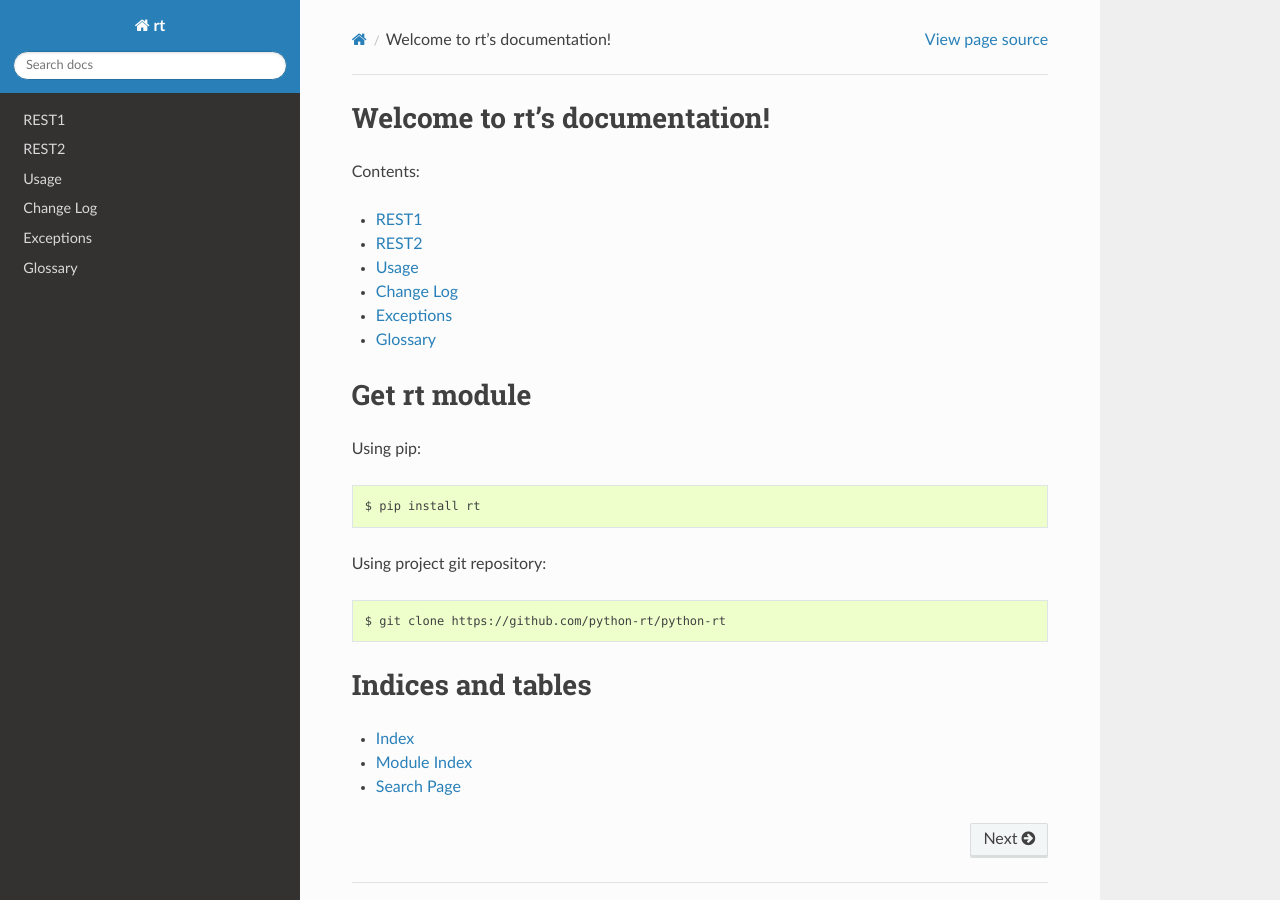
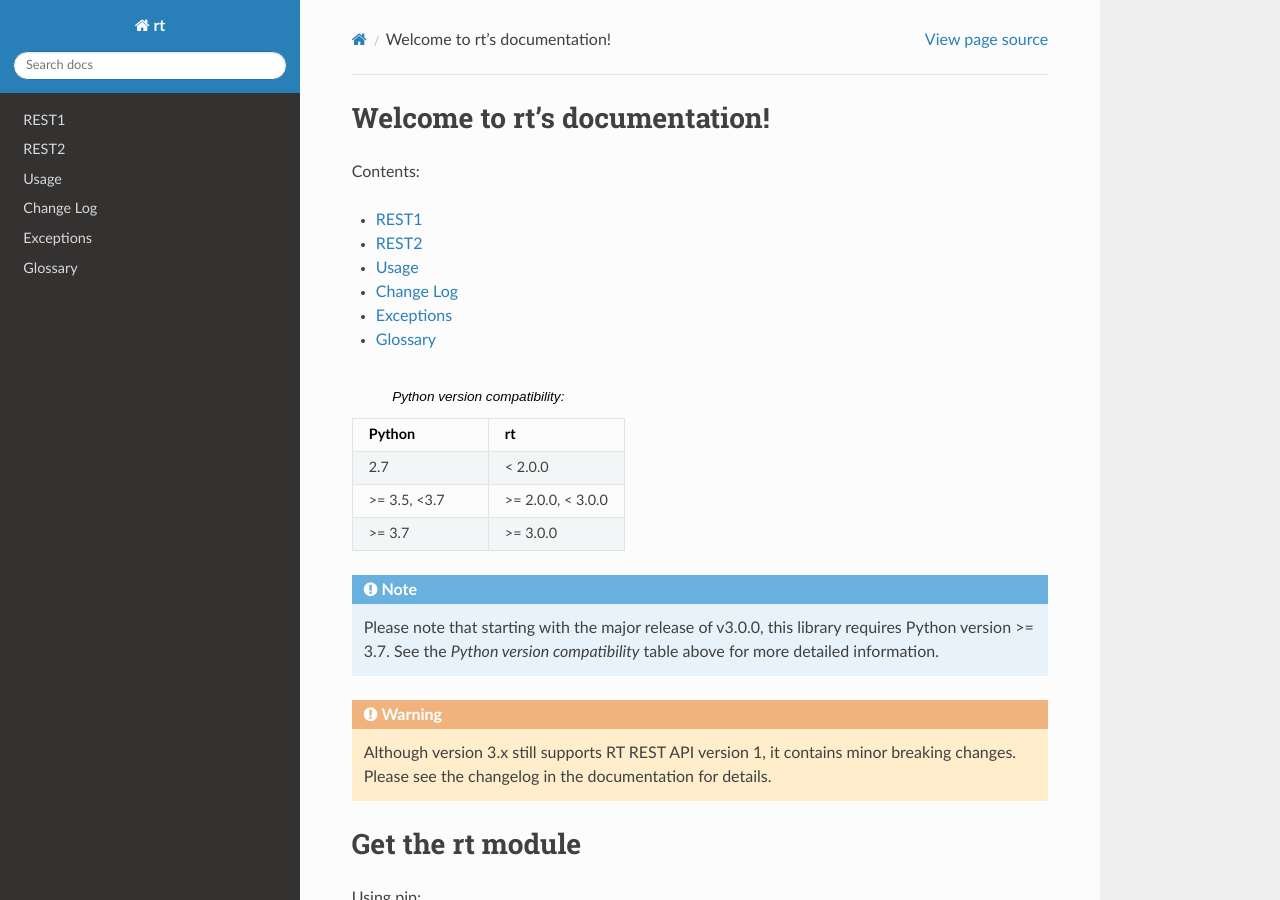
Before and after one commit to python-rt/python-rt, a Sphinx documentation site: the page built from doc/index.rst, in a window 1280 px wide and 900 px high. Built offline with Sphinx 7.4.7 and the Read the Docs theme 2.0.0, drawn with Linux system fonts in a browser that asks for light colours.

Commit message:
add version compatibility

```diff
--- a/doc/index.rst
+++ b/doc/index.rst
@@ -18,7 +18,21 @@ Contents:
    exceptions
    glossary
 
-Get rt module
+.. csv-table:: Python version compatibility:
+   :header: "Python", "rt"
+   :widths: 15, 15
+
+   "2.7", "< 2.0.0"
+   ">= 3.5, <3.7", ">= 2.0.0, < 3.0.0"
+   ">= 3.7", ">= 3.0.0"
+
+.. note:: Please note that starting with the major release of v3.0.0, this library requires Python version >= 3.7.
+    See the *Python version compatibility* table above for more detailed information.
+
+.. warning:: Although version 3.x still supports RT REST API version 1, it contains minor breaking changes. Please see the changelog
+    in the documentation for details.
+
+Get the rt module
 =============
 
 Using pip::
```
